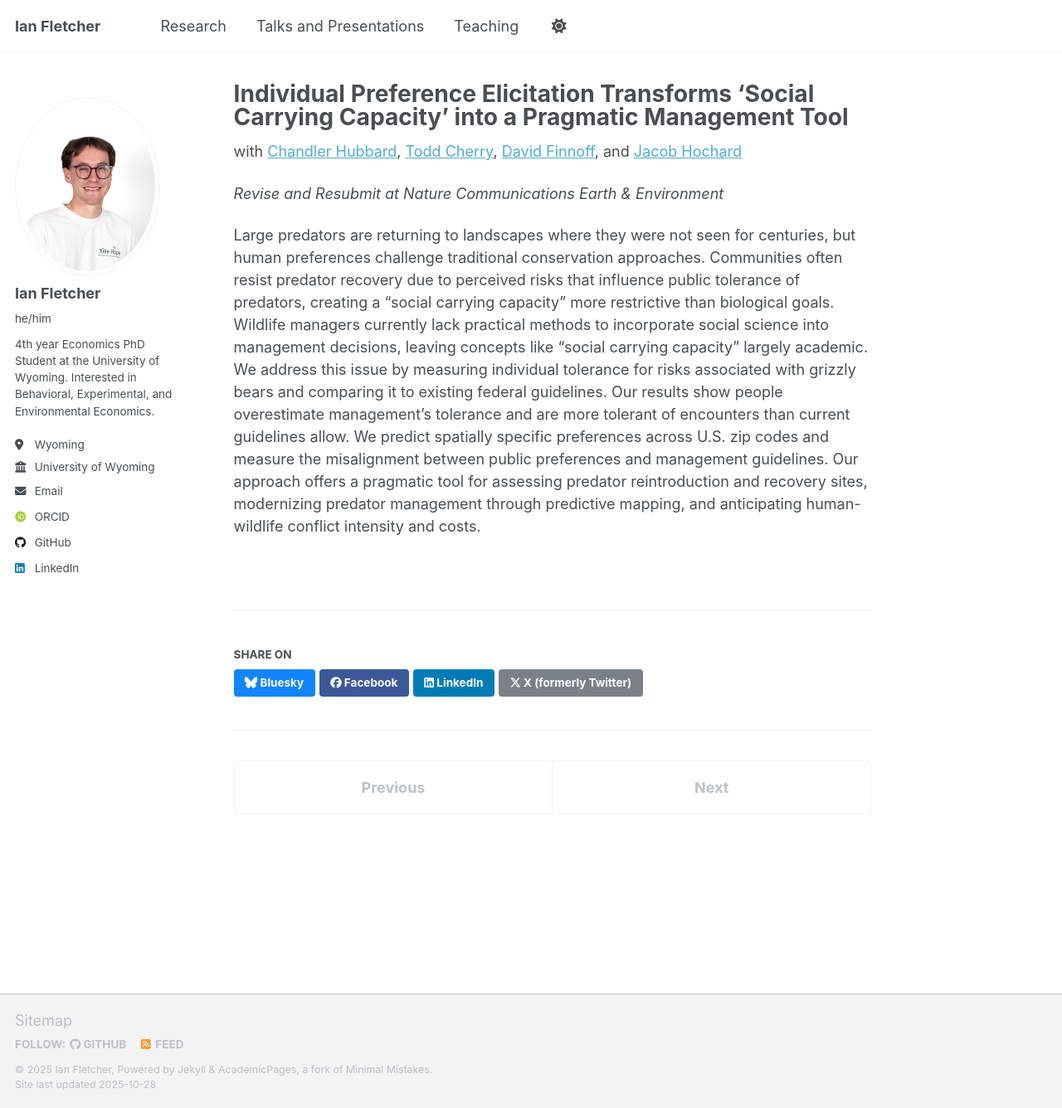
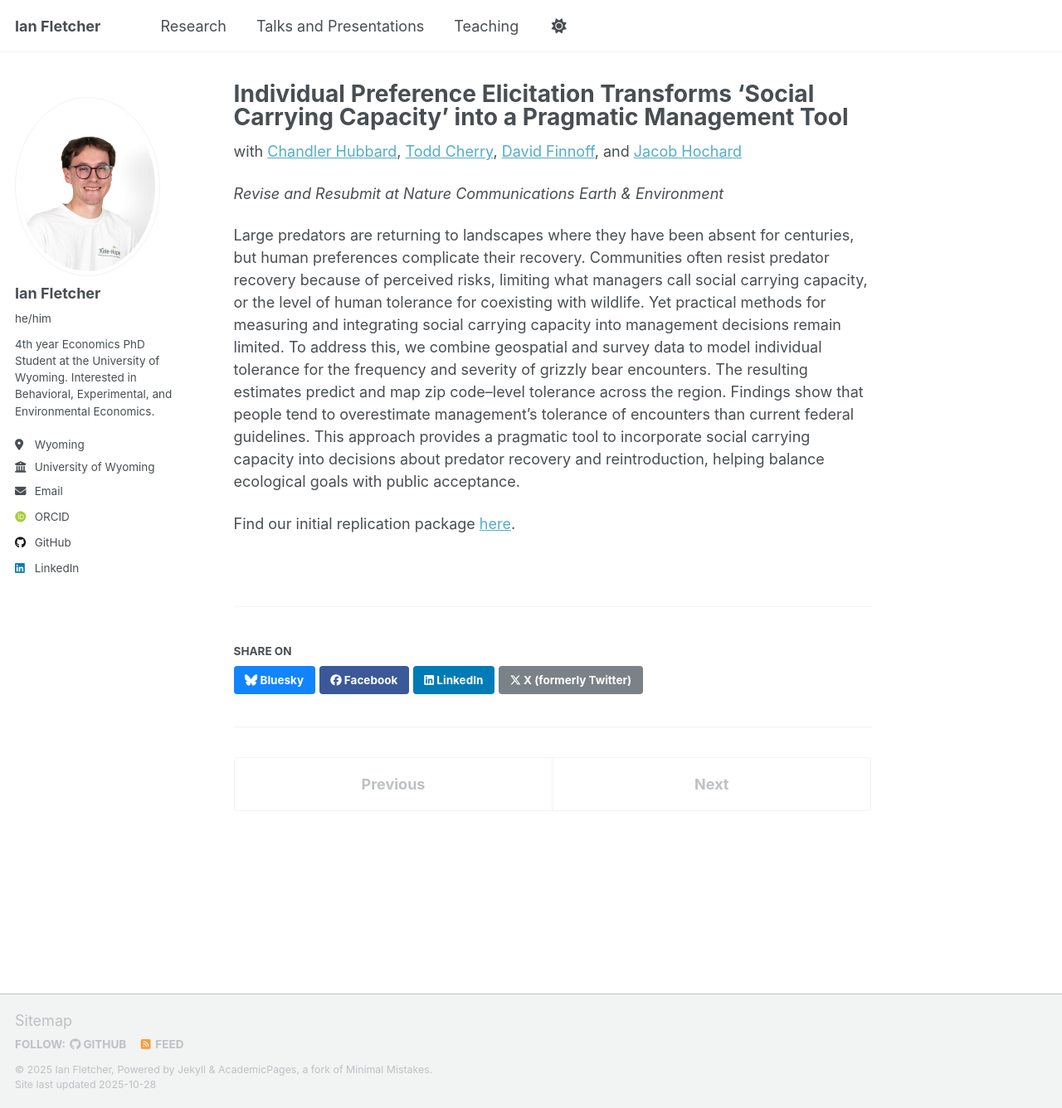
Before and after one commit to fletcherian/fletcherian.github.io, a Jekyll site: the page built from _publications/bears.md, in a window 1280 px wide and 1336 px high. Shown: the whole window at 83% size. Built offline with Jekyll 4.4.1, drawn with Linux system fonts in a browser that asks for light colours; some web fonts are replaced; a script that is not in the unit is left out.

Commit message:
Update bears.md

```diff
--- a/_publications/bears.md
+++ b/_publications/bears.md
@@ -11,4 +11,6 @@ with [Chandler Hubbard](https://sites.google.com/view/chandlerhubbard), [Todd Ch
 
 _Revise and Resubmit at Nature Communications Earth & Environment_
 
-Large predators are returning to landscapes where they were not seen for centuries, but human preferences challenge traditional conservation approaches. Communities often resist predator recovery due to perceived risks that influence public tolerance of predators, creating a "social carrying capacity" more restrictive than biological goals. Wildlife managers currently lack practical methods to incorporate social science into management decisions,  leaving concepts like "social carrying capacity" largely academic. We address this issue by measuring individual tolerance for risks associated with grizzly bears and comparing it to existing federal guidelines. Our results show people overestimate management’s tolerance and are more tolerant of encounters than current guidelines allow. We predict spatially specific preferences across U.S. zip codes and measure the misalignment between public preferences and management guidelines. Our approach offers a pragmatic tool for assessing predator reintroduction and recovery sites, modernizing predator management through predictive mapping, and anticipating human-wildlife conflict intensity and costs.
+Large predators are returning to landscapes where they have been absent for centuries, but human preferences complicate their recovery. Communities often resist predator recovery because of perceived risks, limiting what managers call social carrying capacity, or the level of human tolerance for coexisting with wildlife. Yet practical methods for measuring and integrating social carrying capacity into management decisions remain limited. To address this, we combine geospatial and survey data to model individual tolerance for the frequency and severity of grizzly bear encounters. The resulting estimates predict and map zip code–level tolerance across the region. Findings show that people tend to overestimate management’s tolerance of encounters than current federal guidelines. This approach provides a pragmatic tool to incorporate social carrying capacity into decisions about predator recovery and reintroduction, helping balance ecological goals with public acceptance.
+
+Find our initial replication package [here](https://github.com/fletcherian/grizzly-risk).
```
